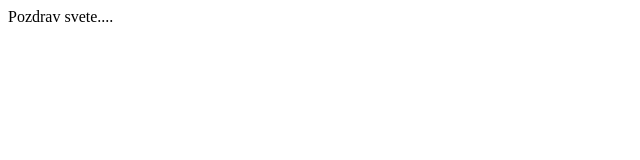
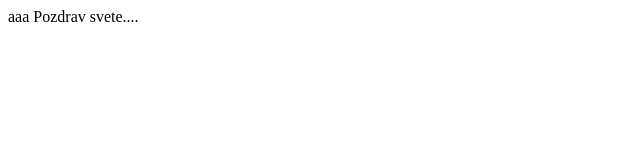
Before and after one commit to Jovic92/PRIS2022G1, a plain HTML site: page index.html in a window 1280 px wide. Shown: the full height of the page, 0-640 px from the left. Drawn offline with Linux system fonts and the light colour scheme.

Commit message:
modified index

```diff
--- a/index.html
+++ b/index.html
@@ -1,5 +1,5 @@
 <html>
 	<body>
-		Pozdrav svete....
+	aaa	Pozdrav svete....
 	</body>
 </html>
```
